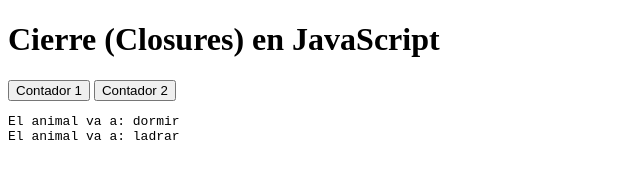
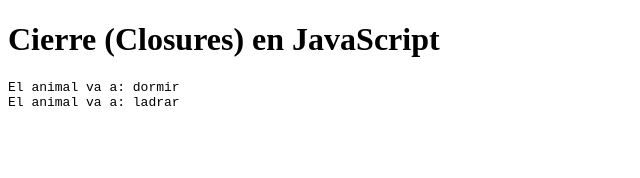
Before and after one commit to OlgaGarciaQuintana/albora-olga, a plain HTML site: page closures2.html in a window 1280 px wide. Shown: the whole page, without its empty margins (0-640 px from the left). Drawn offline with Linux system fonts and the light colour scheme.

Commit message:
Actualizado

```diff
--- a/closures2.html
+++ b/closures2.html
@@ -9,10 +9,7 @@
 
 <body>
     <h1>Cierre (Closures) en JavaScript</h1>
-    <! -- dos botones de contador -->
-        <button id="btnContar1">Contador 1</button>
-        <button id="btnContar2">Contador 2</button>
-        <pre id="output"></pre>
+    <pre id="output"></pre>
         <script>
 
             let animal = function (quehace) {
```
Also changed, not shown: oo.html (+0 -3 lines).
